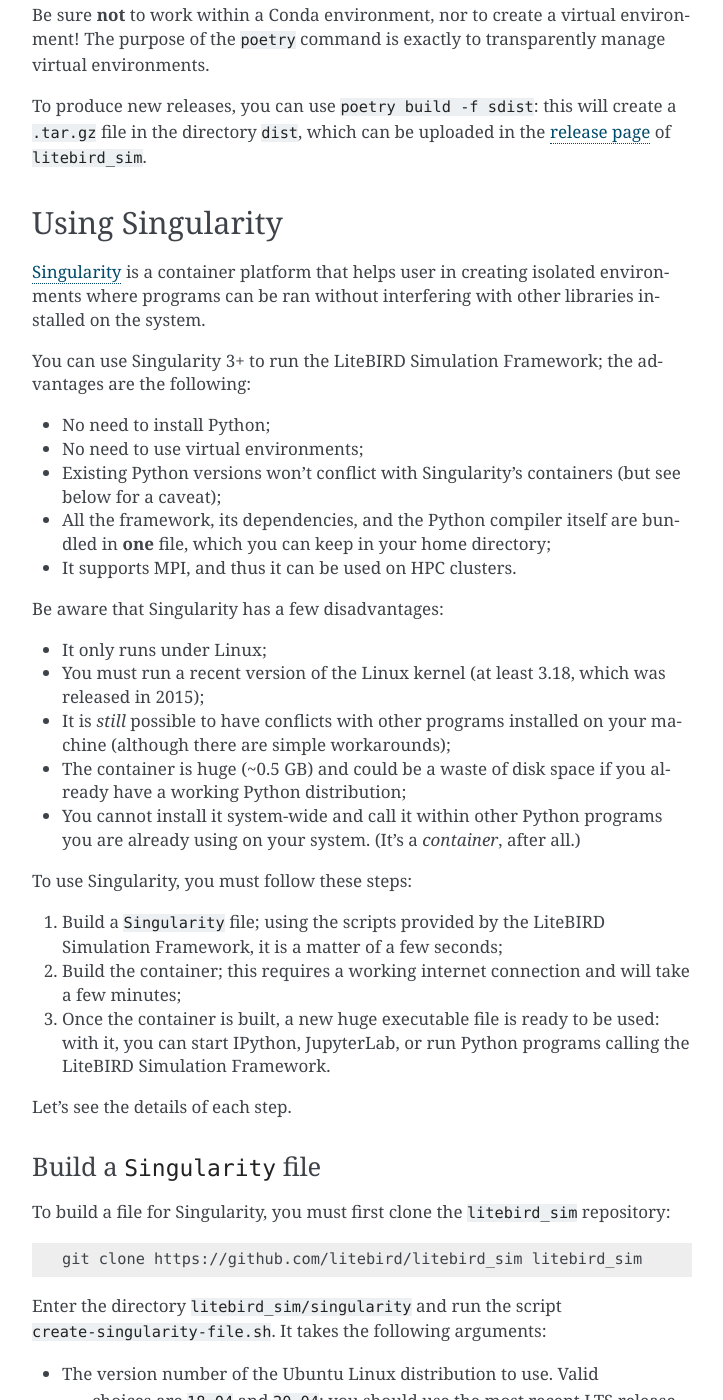
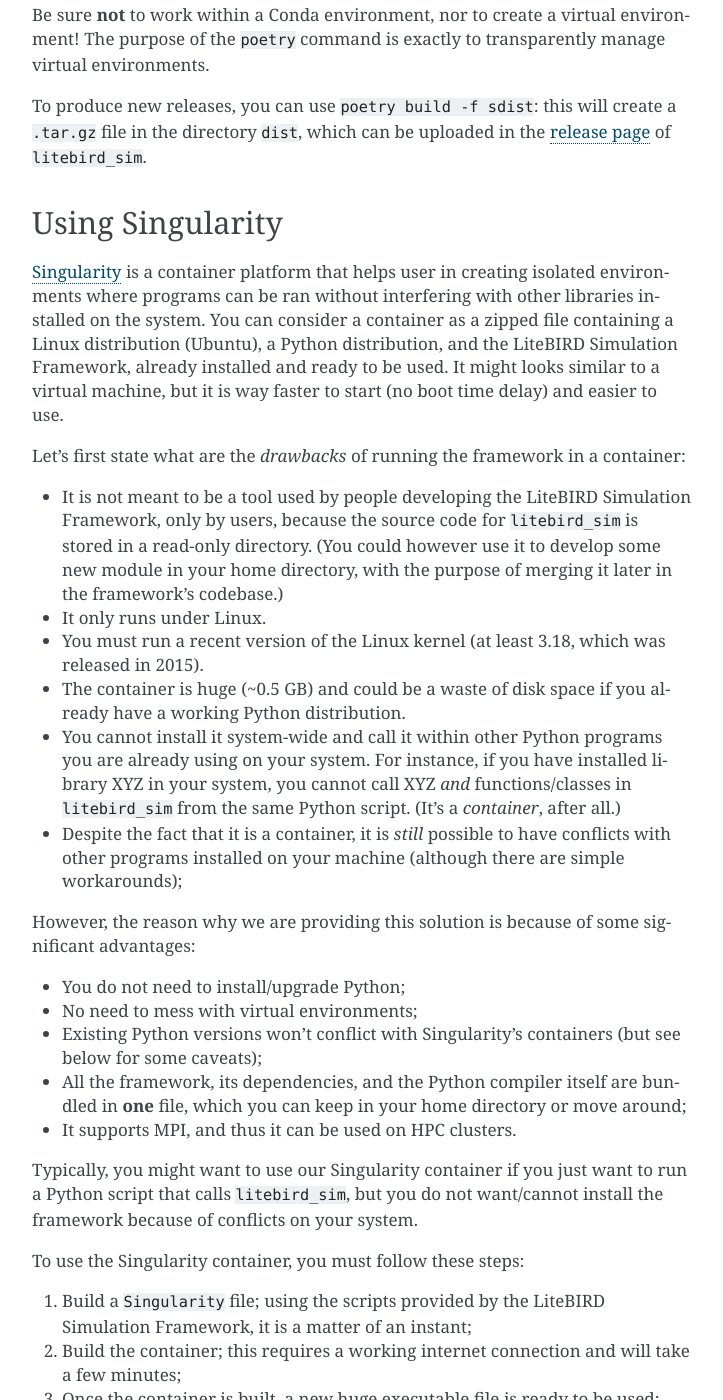
Before and after one commit to litebird/litebird_sim, a Sphinx documentation site: the page built from docs/source/installation.rst, in a window 1280 px wide and 1400 px high, scrolled down 871 px. Shown: the whole window, without its empty margins (388-1111 px from the left). Built offline with Sphinx 7.4.7, drawn with Linux system fonts in a browser that asks for light colours; some of the changed text lies outside the part shown.

Commit message:
Improve the documentation about Singularity

```diff
--- a/docs/source/installation.rst
+++ b/docs/source/installation.rst
@@ -63,37 +63,56 @@
 
 `Singularity <https://sylabs.io/docs/>`_ is a container platform that
 helps user in creating isolated environments where programs can be ran
-without interfering with other libraries installed on the system.
+without interfering with other libraries installed on the system. You
+can consider a container as a zipped file containing a Linux
+distribution (Ubuntu), a Python distribution, and the LiteBIRD
+Simulation Framework, already installed and ready to be used. It might
+looks similar to a virtual machine, but it is way faster to start (no
+boot time delay) and easier to use.
 
-You can use Singularity 3+ to run the LiteBIRD Simulation Framework;
-the advantages are the following:
+Let's first state what are the *drawbacks* of running the framework in
+a container:
 
-- No need to install Python;
-- No need to use virtual environments;
+- It is not meant to be a tool used by people developing the LiteBIRD
+  Simulation Framework, only by users, because the source code for
+  ``litebird_sim`` is stored in a read-only directory. (You could
+  however use it to develop some new module in your home directory,
+  with the purpose of merging it later in the framework's codebase.)
+- It only runs under Linux.
+- You must run a recent version of the Linux kernel (at least 3.18,
+  which was released in 2015).
+- The container is huge (~0.5 GB) and could be a waste of disk space
+  if you already have a working Python distribution.
+- You cannot install it system-wide and call it within other Python
+  programs you are already using on your system. For instance, if you
+  have installed library XYZ in your system, you cannot call XYZ *and*
+  functions/classes in ``litebird_sim`` from the same Python script.
+  (It's a *container*, after all.)
+- Despite the fact that it is a container, it is *still* possible to
+  have conflicts with other programs installed on your machine
+  (although there are simple workarounds);
+
+However, the reason why we are providing this solution is because of
+some significant advantages:
+
+- You do not need to install/upgrade Python;
+- No need to mess with virtual environments;
 - Existing Python versions won't conflict with Singularity's
-  containers (but see below for a caveat);
+  containers (but see below for some caveats);
 - All the framework, its dependencies, and the Python compiler itself
   are bundled in **one** file, which you can keep in your home
-  directory;
+  directory or move around;
 - It supports MPI, and thus it can be used on HPC clusters.
 
-Be aware that Singularity has a few disadvantages:
+Typically, you might want to use our Singularity container if you just
+want to run a Python script that calls ``litebird_sim``, but you do
+not want/cannot install the framework because of conflicts on your
+system.
 
-- It only runs under Linux;
-- You must run a recent version of the Linux kernel (at least 3.18,
-  which was released in 2015);
-- It is *still* possible to have conflicts with other programs
-  installed on your machine (although there are simple workarounds);
-- The container is huge (~0.5 GB) and could be a waste of disk space
-  if you already have a working Python distribution;
-- You cannot install it system-wide and call it within other Python
-  programs you are already using on your system. (It's a *container*,
-  after all.)
-
-To use Singularity, you must follow these steps:
+To use the Singularity container, you must follow these steps:
 
 1. Build a ``Singularity`` file; using the scripts provided by the
-   LiteBIRD Simulation Framework, it is a matter of a few seconds;
+   LiteBIRD Simulation Framework, it is a matter of an instant;
 
 2. Build the container; this requires a working internet connection
    and will take a few minutes;
@@ -157,8 +176,11 @@
    singularity build --fakeroot litebird_sim.img Singularity
 
 (The file name ``litebird_sim.img`` is the container to create. Of
-course, you can pick the name you want.) The flag ``--fakeroot``
-permits to create an image even if you do not have superuser powers.
+course, you can pick the name you want; for example, if you are
+creating several containers, you might name them
+``litebird_sim_20.04_openmpi.img`` and so on.) The flag ``--fakeroot``
+allows you to create an image even if you do not have superuser
+powers.
 
 If everything works as expected, in a few minutes you will have a
 working container in file ``litebird_sim.img`` (which should be about
@@ -218,7 +240,10 @@
 
 Finally, the following demo shows how to test the correctness of the
 LiteBIRD Simulation Framework and to browse a local copy of the
-documentation:
+documentation. The key feature shown here is the fact that running
+``singularity shell litebird_sim.img`` starts a shell within the
+container; you can then move to ``/opt/litebird_sim`` (the directory
+where the framework has been installed) and run commands from there.
 
 .. asciinema:: singularity_shell.cast
    :preload: 1
@@ -226,3 +251,15 @@
 Running ``python3 -m http.server`` starts an HTTP server connected to
 http://0.0.0.0:8000/: browsing to that URL will open your own local
 copy of the User's manual for the LiteBIRD Simulation Framework.
+
+
+Accessing the IMO from the container
+~~~~~~~~~~~~~~~~~~~~~~~~~~~~~~~~~~~~
+
+If you are exporting your home directory (the default), you should
+have no problem accessing the IMO, provided that one of these
+conditions apply:
+
+- You are accessing a remote copy of the IMO;
+- You are accessing a local copy of the IMO that resides within your
+  home directory.
```
